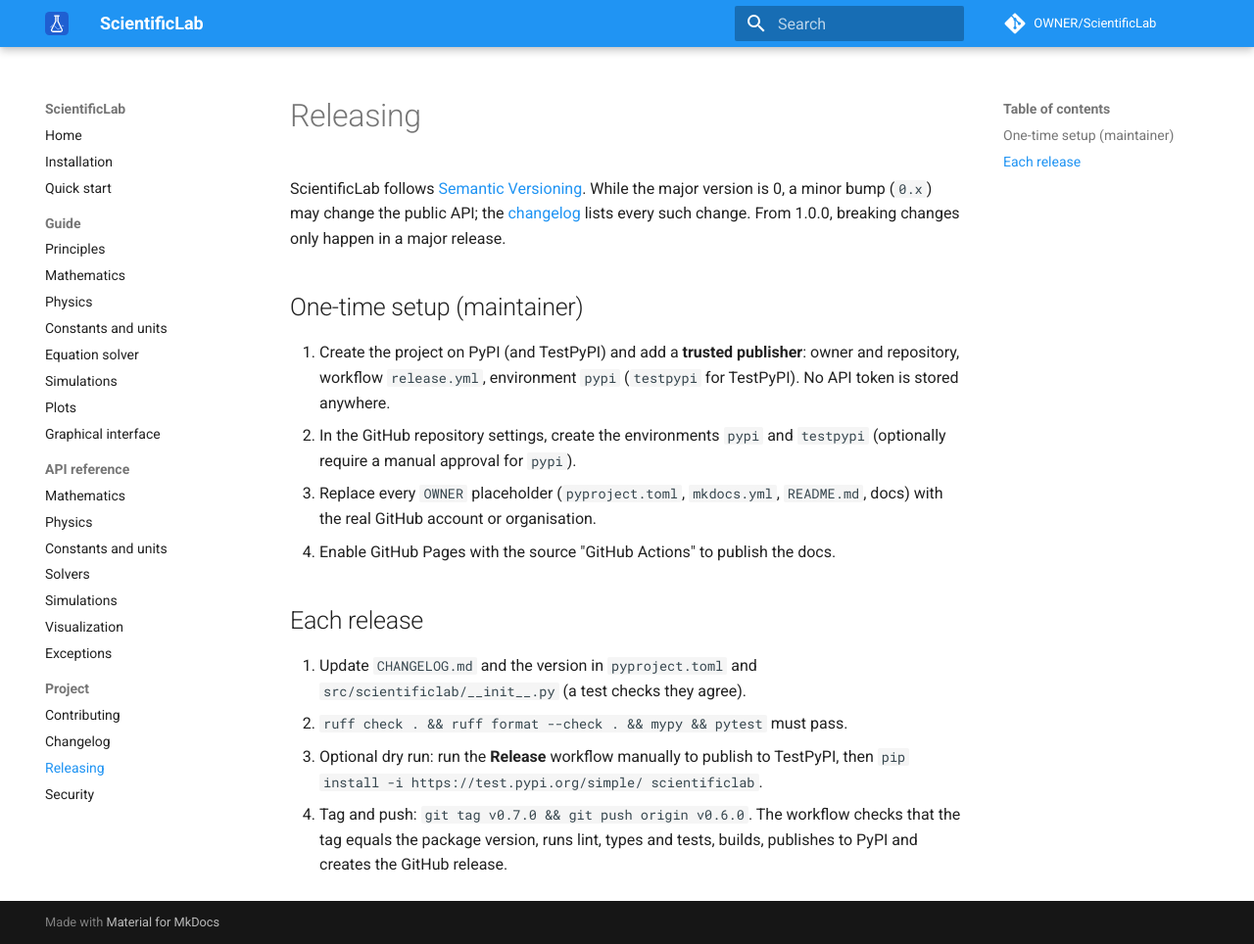
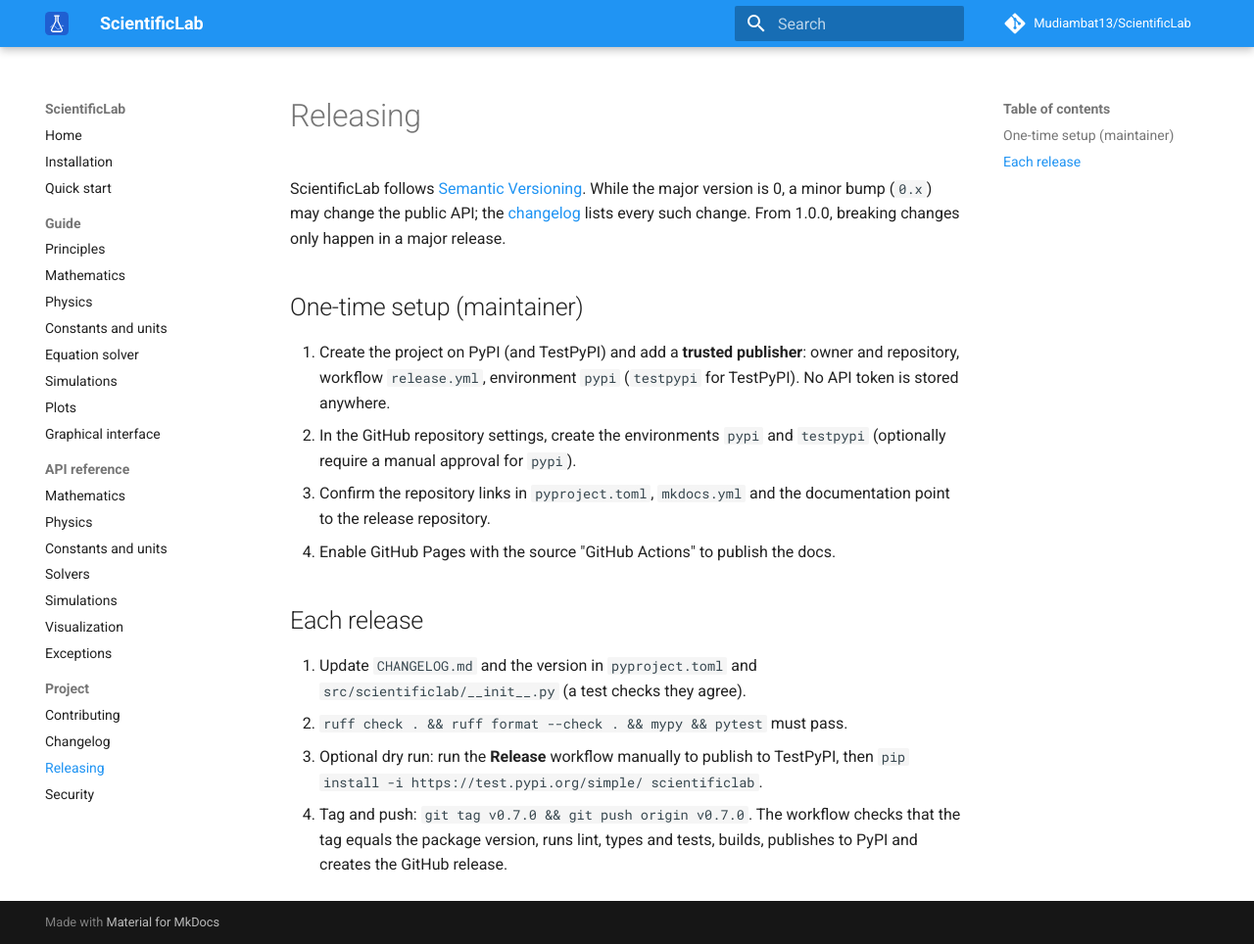
Before and after one commit to Mudiambat13/ScientificLab, an MkDocs documentation site: the page built from docs/releasing.md, in a window 1280 px wide and 964 px high. Shown: the whole window at 98% size. Built offline with MkDocs 1.6.1 and Material for MkDocs 9.7.7, drawn with Linux system fonts in a browser that asks for light colours; comment, search, counter and statistics services are not loaded.

```diff
--- a/docs/releasing.md
+++ b/docs/releasing.md
@@ -12,8 +12,8 @@ only happen in a major release.
    (`testpypi` for TestPyPI). No API token is stored anywhere.
 2. In the GitHub repository settings, create the environments `pypi` and
    `testpypi` (optionally require a manual approval for `pypi`).
-3. Replace every `OWNER` placeholder (`pyproject.toml`, `mkdocs.yml`, `README.md`,
-   docs) with the real GitHub account or organisation.
+3. Confirm the repository links in `pyproject.toml`, `mkdocs.yml` and the
+   documentation point to the release repository.
 4. Enable GitHub Pages with the source "GitHub Actions" to publish the docs.
 
 ## Each release
@@ -23,6 +23,6 @@ only happen in a major release.
 2. `ruff check . && ruff format --check . && mypy && pytest` must pass.
 3. Optional dry run: run the **Release** workflow manually to publish to TestPyPI,
    then `pip install -i https://test.pypi.org/simple/ scientificlab`.
-4. Tag and push: `git tag v0.7.0 && git push origin v0.6.0`. The workflow checks
+4. Tag and push: `git tag v0.7.0 && git push origin v0.7.0`. The workflow checks
    that the tag equals the package version, runs lint, types and tests, builds,
    publishes to PyPI and creates the GitHub release.
--- a/mkdocs.yml
+++ b/mkdocs.yml
@@ -1,7 +1,7 @@
 site_name: ScientificLab
 site_description: Mathematics, physics, units, solvers, simulations and plots in Python.
-repo_url: https://github.com/OWNER/ScientificLab
-repo_name: OWNER/ScientificLab
+repo_url: https://github.com/Mudiambat13/ScientificLab
+repo_name: Mudiambat13/ScientificLab
 strict: true
 theme:
   name: material
```
Also changed, not shown: README.md (+7 -8 lines), docs/installation.md (+1 -1 lines), pyproject.toml (+7 -8 lines).
